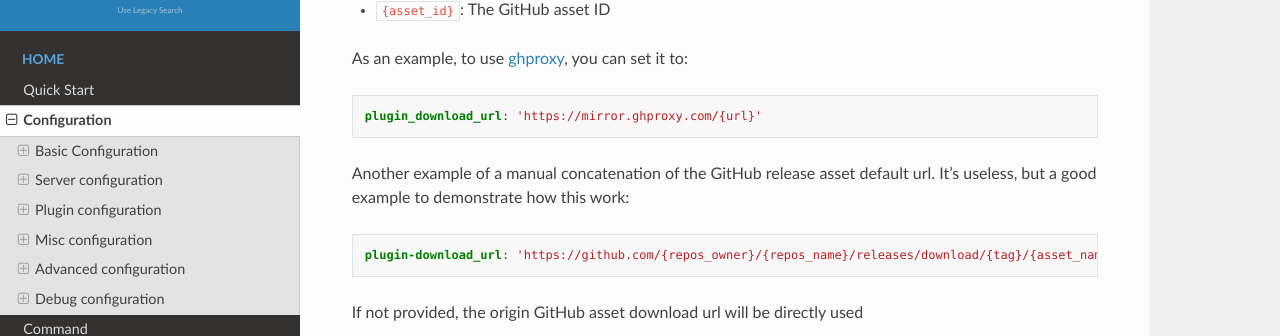
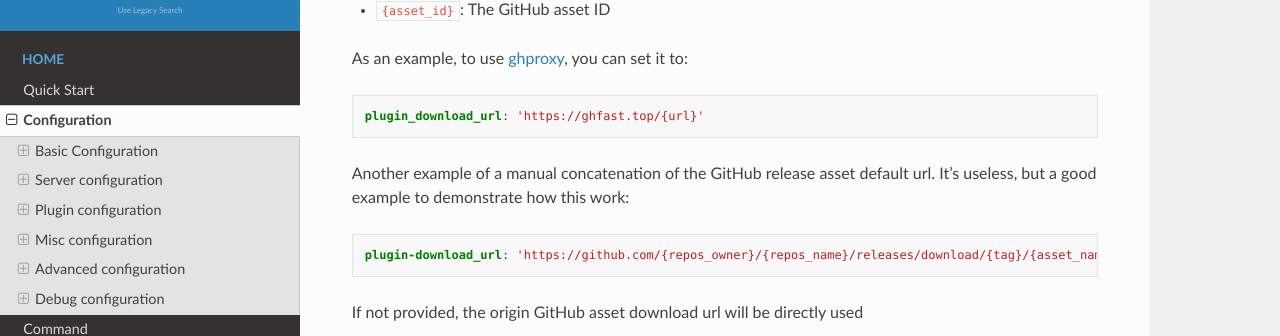
Before and after one commit to MCDReforged/MCDReforged, a Sphinx documentation site: the page built from docs/source/configuration.rst, in a window 1280 px wide and 900 px high, scrolled down 8333 px. Shown: the part 151-487 px from the top of the window. Built offline with Sphinx 7.4.7 and the Read the Docs theme 3.1.0, drawn with Linux system fonts in a browser that asks for light colours; pages that are not in the unit, such as notebooks, are missing from menus; the version number could not be read and is left out; comment, search, counter and statistics services are not loaded; some of the changed lines change nothing that is shown.

Commit message:
update ghproxy url

```diff
--- a/docs/source/configuration.rst
+++ b/docs/source/configuration.rst
@@ -460,11 +460,11 @@ Available variables:
 * ``{asset_name}``: Name of the asset file, i.e. name of the plugin file
 * ``{asset_id}``: The GitHub asset ID
 
-As an example, to use `ghproxy <https://mirror.ghproxy.com/>`__, you can set it to:
+As an example, to use `ghproxy <https://ghfast.top/>`__, you can set it to:
 
 .. code-block:: yaml
 
-    plugin_download_url: 'https://mirror.ghproxy.com/{url}'
+    plugin_download_url: 'https://ghfast.top/{url}'
 
 Another example of a manual concatenation of the GitHub release asset default url. It's useless, but a good example to demonstrate how this work:
 
--- a/mcdreforged/resources/default_config.yml
+++ b/mcdreforged/resources/default_config.yml
@@ -94,7 +94,7 @@ catalogue_meta_url:
 
 # Plugin file download override. Should be a valid python str.format string
 # Available variables: {url}, {repos_owner}, {repos_name}, {tag}, {asset_name}, {asset_id}
-# As an example, to use ghproxy, you can set it to: "https://mirror.ghproxy.com/{url}"
+# As an example, to use ghproxy, you can set it to: "https://ghfast.top/{url}"
 # If not provided, the origin GitHub asset download url will be directly used
 plugin_download_url:
 
```
Also changed, not shown: 1 other file.
